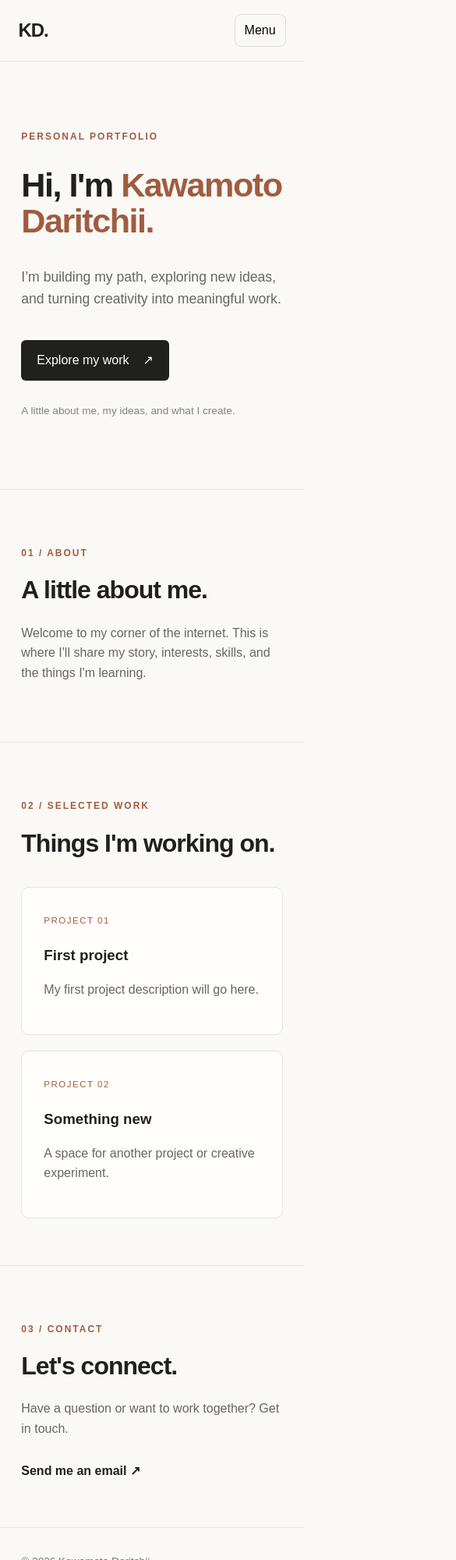
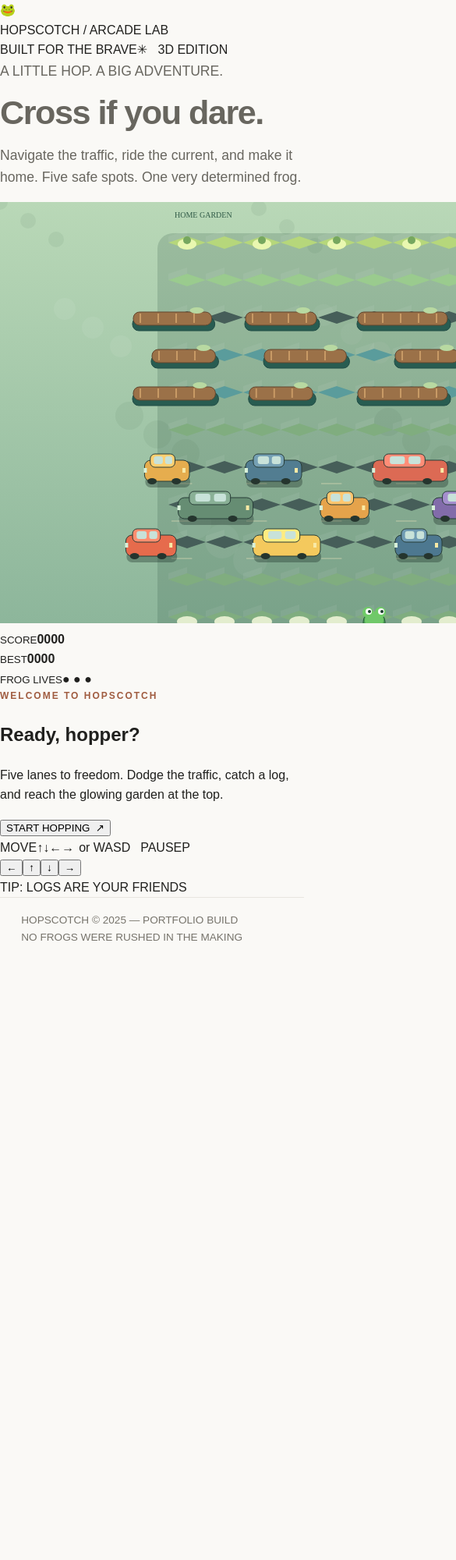
Before and after one commit to Daritchii/portfolio, a plain HTML site: page index.html in a window 390 px wide. Shown: the top 2000 px of the page at 78% size, 585 px wide, since content can reach past the window. After the commit the page ends 1231 px from the top, so only its background shows below. Drawn offline with Linux system fonts and the light colour scheme.

Commit message:
Add files via upload

```diff
--- a/index.html
+++ b/index.html
@@ -1,88 +1,24 @@
-
-<!DOCTYPE html>
+<!doctype html>
 <html lang="en">
 <head>
-  <meta charset="UTF-8">
-  <meta name="viewport" content="width=device-width, initial-scale=1.0">
-  <meta name="description" content="The personal portfolio of Kawamoto Daritchii.">
-  <title>Kawamoto Daritchii — Portfolio</title>
-  <link rel="stylesheet" href="style.css">
-  <script src="script.js" defer></script>
+<meta charset="utf-8">
+<meta name="viewport" content="width=device-width,initial-scale=1">
+<title>HOPSCOTCH — Frogger 3D</title>
+    <link rel="stylesheet" href="style.css">
 </head>
 <body>
-  <header class="navbar">
-    <a class="logo" href="#home">KD.</a>
-
-    <button class="menu-toggle" aria-label="Toggle navigation"
-      aria-expanded="false">
-      Menu
-    </button>
-
-    <nav class="nav-links">
-      <a href="#home">Home</a>
-      <a href="#about">About</a>
-      <a href="#work">Work</a>
-      <a href="#contact">Contact</a>
-    </nav>
-  </header>
-
-  <main>
-    <section class="hero" id="home">
-      <p class="eyebrow">PERSONAL PORTFOLIO</p>
-
-      <h1>Hi, I'm <span>Kawamoto Daritchii.</span></h1>
-
-      <p class="intro">
-        I’m building my path, exploring new ideas, and turning
-        creativity into meaningful work.
-      </p>
-
-      <a class="button" href="#work">Explore my work <span>↗</span></a>
-
-      <p class="availability">A little about me, my ideas, and what I create.</p>
-    </section>
-
-    <section class="content-section" id="about">
-      <p class="eyebrow">01 / ABOUT</p>
-      <h2>A little about me.</h2>
-      <p>
-        Welcome to my corner of the internet. This is where I'll share
-        my story, interests, skills, and the things I'm learning.
-      </p>
-    </section>
-
-    <section class="content-section" id="work">
-      <p class="eyebrow">02 / SELECTED WORK</p>
-      <h2>Things I'm working on.</h2>
-
-      <div class="project-grid">
-        <article class="project-card">
-          <span>PROJECT 01</span>
-          <h3>First project</h3>
-          <p>My first project description will go here.</p>
-        </article>
-
-        <article class="project-card">
-          <span>PROJECT 02</span>
-          <h3>Something new</h3>
-          <p>A space for another project or creative experiment.</p>
-        </article>
-      </div>
-    </section>
-
-    <section class="content-section contact" id="contact">
-      <p class="eyebrow">03 / CONTACT</p>
-      <h2>Let's connect.</h2>
-      <p>Have a question or want to work together? Get in touch.</p>
-      <a class="text-link" href="mailto:hello@example.com">
-        Send me an email ↗
-      </a>
-    </section>
-  </main>
-
-  <footer>
-    <p>© <span id="year"></span> Kawamoto Daritchii</p>
-    <p>Made with curiosity.</p>
-  </footer>
+<div class="shell">
+<header class="top"><div class="brand"><div class="frogmark">🐸</div> HOPSCOTCH <span class="kicker">/ ARCADE LAB</span></div><div class="topright"><span>BUILT FOR THE BRAVE</span><span>✳ &nbsp; 3D EDITION</span></div></header>
+<main>
+<section class="intro"><div><div class="kicker">A LITTLE HOP. A BIG ADVENTURE.</div><h1>Cross if you dare.</h1></div><p>Navigate the traffic, ride the current, and make it home. Five safe spots. One very determined frog.</p></section>
+<div class="gameframe">
+<canvas id="game" width="960" height="540" aria-label="3D Frogger game"></canvas>
+<div class="hud"><div class="pill"><small>SCORE</small><strong id="score">0000</strong></div><div class="pill"><small>BEST</small><strong id="best">0000</strong></div><div class="pill"><small>FROG LIVES</small><strong class="lives" id="lives">● ● ●</strong></div></div>
+<div class="overlay" id="overlay"><div class="panel"><div class="eyebrow" id="eyebrow">WELCOME TO HOPSCOTCH</div><h2 id="headline">Ready, hopper?</h2><p id="message">Five lanes to freedom. Dodge the traffic, catch a log, and reach the glowing garden at the top.</p><button class="btn" id="start">START HOPPING&nbsp; ↗</button></div></div>
+</div>
+<div class="controls"><div class="keys"><span>MOVE</span><span class="key">↑</span><span class="key">↓</span><span class="key">←</span><span class="key">→</span><span style="margin-left:6px">or WASD</span><span style="margin-left:13px">PAUSE</span><span class="key">P</span></div><div class="touch"><button data-dir="left">←</button><button data-dir="up">↑</button><button data-dir="down">↓</button><button data-dir="right">→</button></div><div class="kicker">TIP: LOGS ARE YOUR FRIENDS</div></div>
+<footer class="footer"><span>HOPSCOTCH © 2025 — PORTFOLIO BUILD</span><span>NO FROGS WERE RUSHED IN THE MAKING</span></footer>
+</main></div>
+  <script src="game.js"></script>
 </body>
 </html>
```
